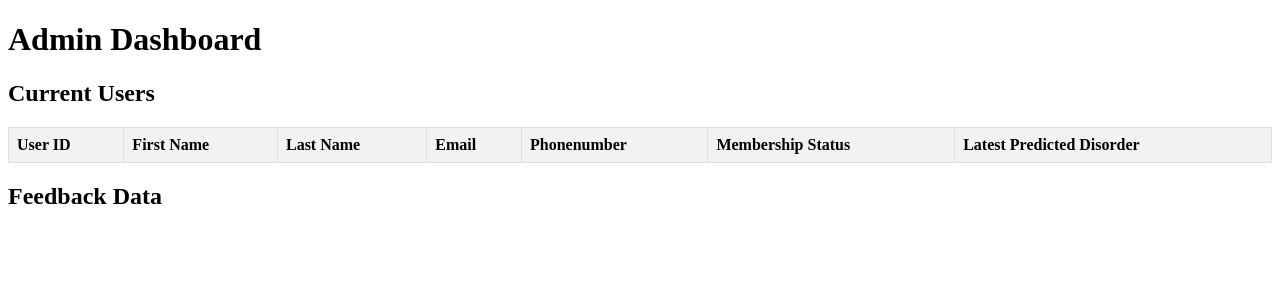
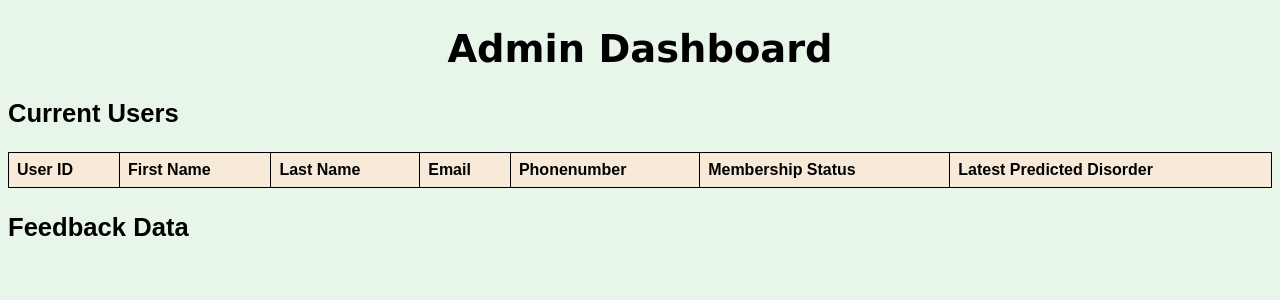
Before and after one commit to Shreyaa5/Mental-Therapy-through-Song-Mood-Classification, a Flask app: template templates/admin.html in a window 1280 px wide. Shown: the top 300 px of the page. Run offline with Flask 3, Linux system fonts and the light colour scheme; the template is opened without the code that fills it, so the values that code supplies are empty.

Commit message:
admin page modified

```diff
--- a/app.py
+++ b/app.py
@@ -395,7 +395,7 @@ def create_order():
 # FOR ADMIN PURPOSES
 def get_google_form_responses():
     scope = ['https://www.googleapis.com/auth/spreadsheets.readonly']
-    creds = ServiceAccountCredentials.from_json_keyfile_name('credentials.json', scope)
+    creds = ServiceAccountCredentials.from_json_keyfile_name('C:/Users/ShreyaPaul/Documents/coding/Mental-Therapy-through-Song-Mood-Classification/credentials.json', scope)
     client = gspread.authorize(creds)
 
     # Open the Google Sheet
--- a/templates/admin.html
+++ b/templates/admin.html
@@ -5,18 +5,38 @@
     <meta name="viewport" content="width=device-width, initial-scale=1.0">
     <title>Admin Dashboard</title>
     <style>
+        body {
+            font-family: Arial, sans-serif;
+            background-color: #e8f5e9;
+
+        }
+        h1 {
+            font-family: Verdana, Geneva, Tahoma, sans-serif;
+            font-size: 2.4em;
+            color:black;
+            text-align: center;
+
+        }
+
+        h2 {
+            font-size: 1.6em;
+            margin-bottom: 20px;
+            text-align: left;
+            line-height: 1.4;
+        }
+
         table {
             width: 100%;
             border-collapse: collapse;
         }
 
         th, td {
-            border: 1px solid #ddd;
+            border: 1px solid black;
             padding: 8px;
         }
 
         th {
-            background-color: #f2f2f2;
+            background-color:#f7ead8;
             text-align: left;
         }
     </style>
--- a/templates/admin_login.html
+++ b/templates/admin_login.html
@@ -155,6 +155,8 @@
             <input type="password" id="admin_password" name="admin_password" placeholder="Enter your admin password" required>
             <button type="submit">Login</button>
         </form>
+
+        <p><a href="{{ url_for('login') }}">Back to Login Page</a></p>
     </div>
 </body>
 </html>
--- a/templates/healthy.html
+++ b/templates/healthy.html
@@ -91,7 +91,7 @@
         <p>Keep maintaining a healthy lifestyle and take care of your well-being.</p>
         <div class="feedback form">
             <p>Your Feedback is of immense value to us, feel free to give us your unbiased opinion</p>
-            <a href="https://forms.gle/zjtry1fYLUcPhhLA7">Feedback Form</a>
+            <a href="https://forms.gle/zjtry1fYLUcPhhLA7" target="_blank">Feedback Form</a>
         </div>
         <a href="{{ url_for('home') }}" class="back-btn">Back to Home</a>
     </div>
```
Also changed, not shown: templates/landing.html (+6 -6 lines), templates/result.html (+38 -15 lines).
